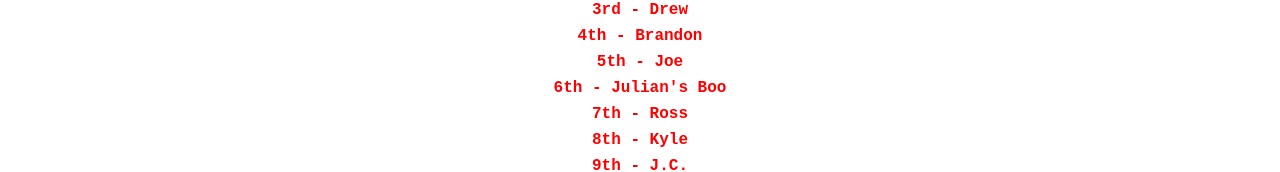
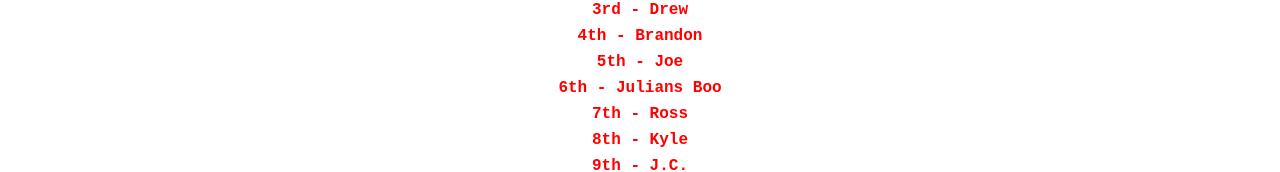
Before and after one commit to Jimbomoso/pissah, a Next.js app: page / in a window 1280 px wide. Shown: the part 1106-1278 px from the top of the page. Built offline with nearby package versions, Linux system fonts and the light colour scheme.

Commit message:
removes typo

```diff
--- a/pages/index.js
+++ b/pages/index.js
@@ -37,7 +37,7 @@ export default function Home() {
               <li>3rd - Drew </li>
               <li>4th - Brandon </li>
               <li>5th - Joe </li>
-              <li>6th - Julian's Boo </li>
+              <li>6th - Julians Boo </li>
               <li>7th - Ross </li>
               <li>8th - Kyle </li>
               <li>9th - J.C. </li>
```
